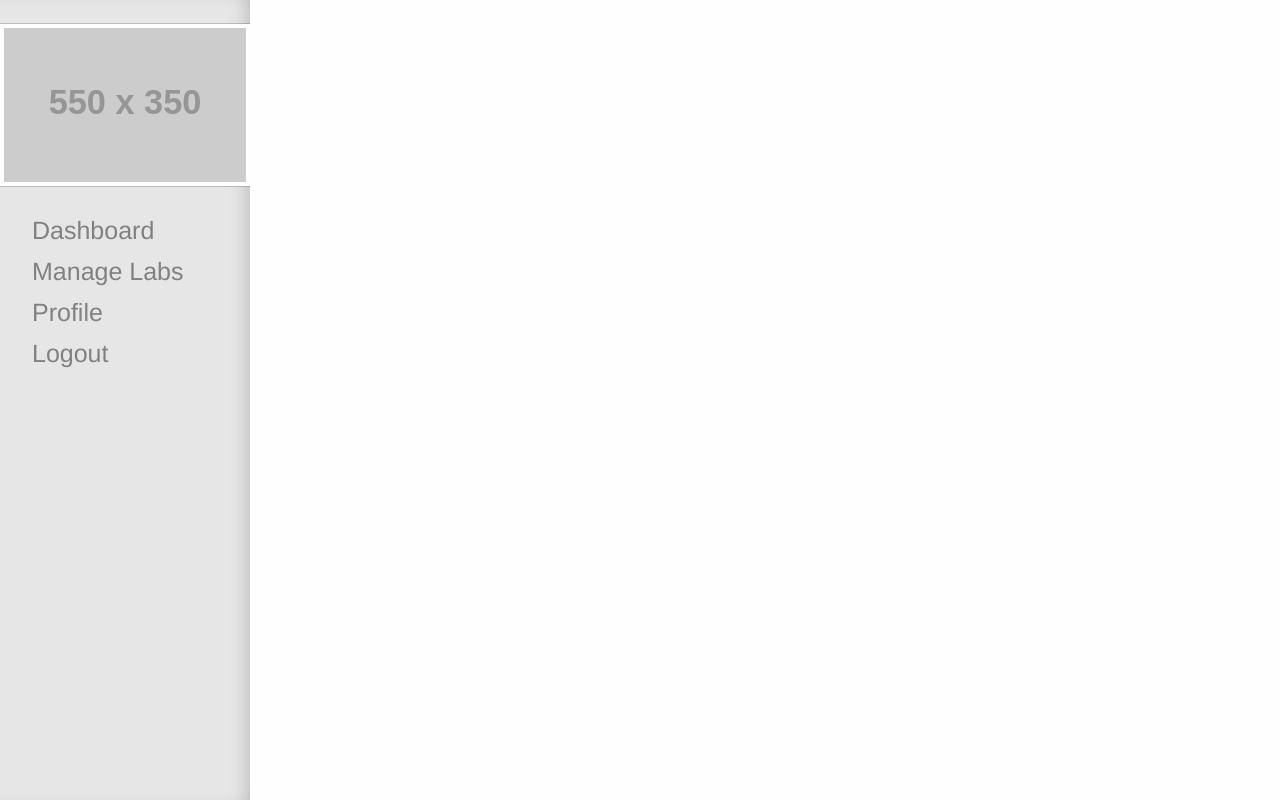
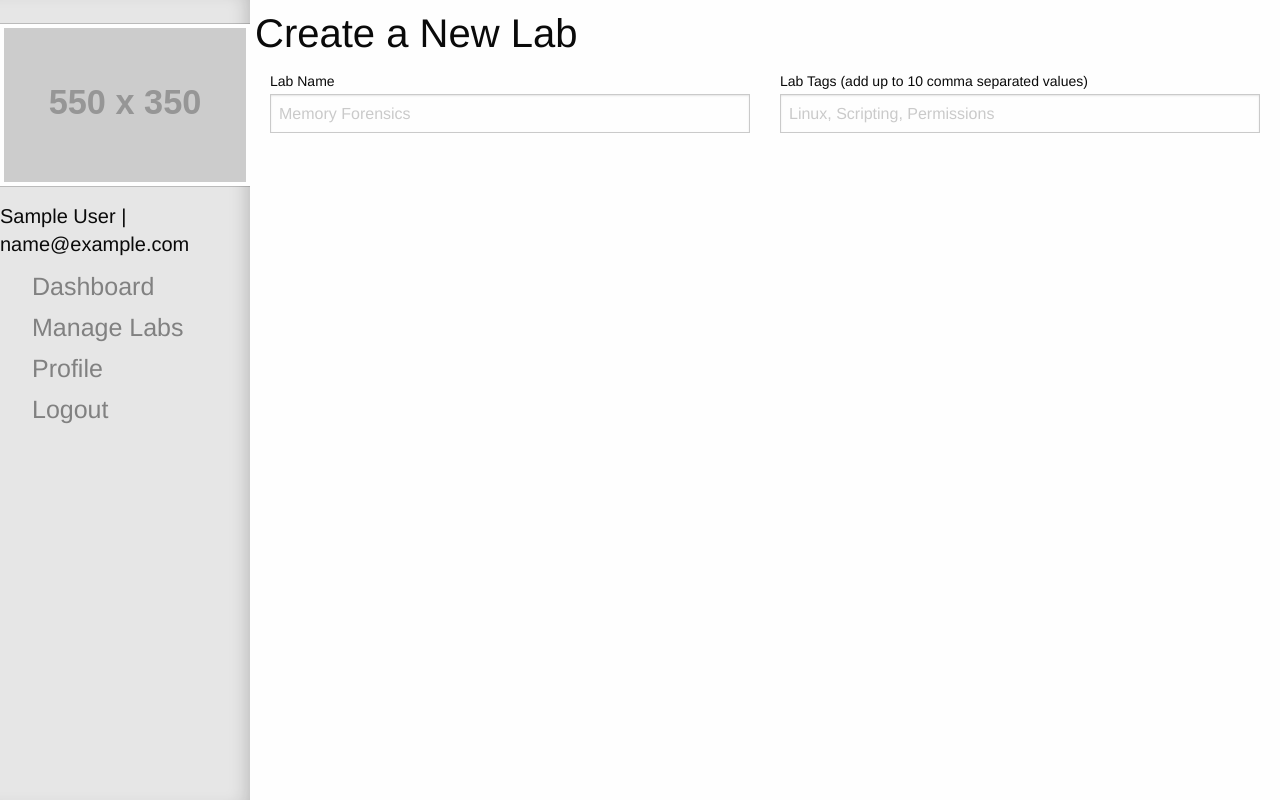
Before and after one commit to Derrezed-Fez/neuralabs, a Flask app: page /create in a window 1280 px wide. Run offline with Flask 2, Linux system fonts and the light colour scheme; the visitor is signed in with stand-in values (Sample User, id 1); grey boxes labelled with a size stand in for pictures from a placeholder-image service; some libraries are stand-ins or nearby versions.

Commit message:
Created initial model for lab object. Create page now has some inputs in a form.

```diff
--- a/neuralabs/models.py
+++ b/neuralabs/models.py
@@ -14,3 +14,9 @@ class User(UserMixin, db.Document):
     password = db.StringField()
     roles = db.ListField(default=['Student'])
     join_date = db.DateTimeField()
+
+class Lab(UserMixin, db.Document):
+    meta = {'collection': 'Lab'}
+    name = db.StringField(max_length=30)
+    tags = db.ListField(defualt=[])
+    date_created = db.DateTimeField()
--- a/neuralabs/templates/instructor/create.html
+++ b/neuralabs/templates/instructor/create.html
@@ -1,3 +1,24 @@
 {% extends 'navbar.html' %}
 {% block content %}
+<div class='row'>
+  <h2>Create a New Lab</h2>
+</div>
+<div class='row'>
+  <form>
+  <div class="grid-container">
+    <div class="grid-x grid-padding-x">
+      <div class="medium-6 cell">
+        <label>Lab Name
+          <input type="text" placeholder="Memory Forensics">
+        </label>
+      </div>
+      <div class="medium-6 cell">
+        <label>Lab Tags (add up to 10 comma separated values)
+          <input type="text" placeholder="Linux, Scripting, Permissions">
+        </label>
+      </div>
+    </div>
+  </div>
+  </form>
+</div>
 {% endblock %}
--- a/neuralabs/templates/navbar.html
+++ b/neuralabs/templates/navbar.html
@@ -14,7 +14,7 @@
           <div class="row column">
             <br>
             <img class="thumbnail" src="https://placehold.it/550x350">
-            <h5>{{ name }}</h5>
+            <h5>{{ user.name }} | {{user.email}}</h5>
             <div class="sidenav">
               <button onclick="location.href = '/dashboard'"><i class="fi-layout"></i> Dashboard</button>
                 <button onclick="location.href = '/manage'"><i class="fi-wrench"></i> Manage Labs</button>
@@ -31,7 +31,9 @@
               <span class="title-bar-title">Neuralabs</span>
             </div>
           </div>
+        <div style="padding: 5px;">
           {% block content %}{% endblock %}
+        </div>
         </div>
       </div>
       </div>
```
